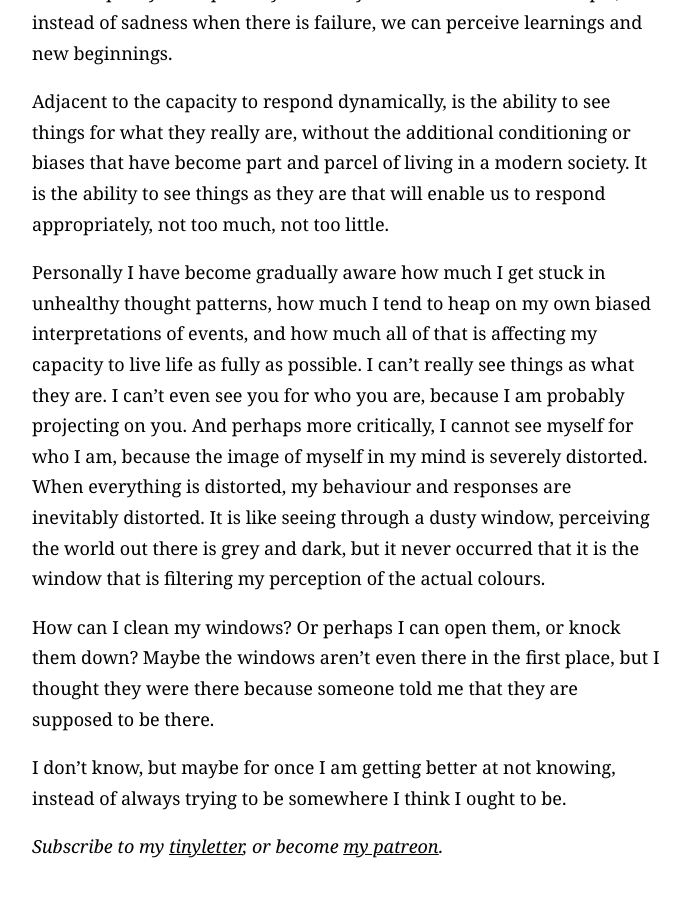
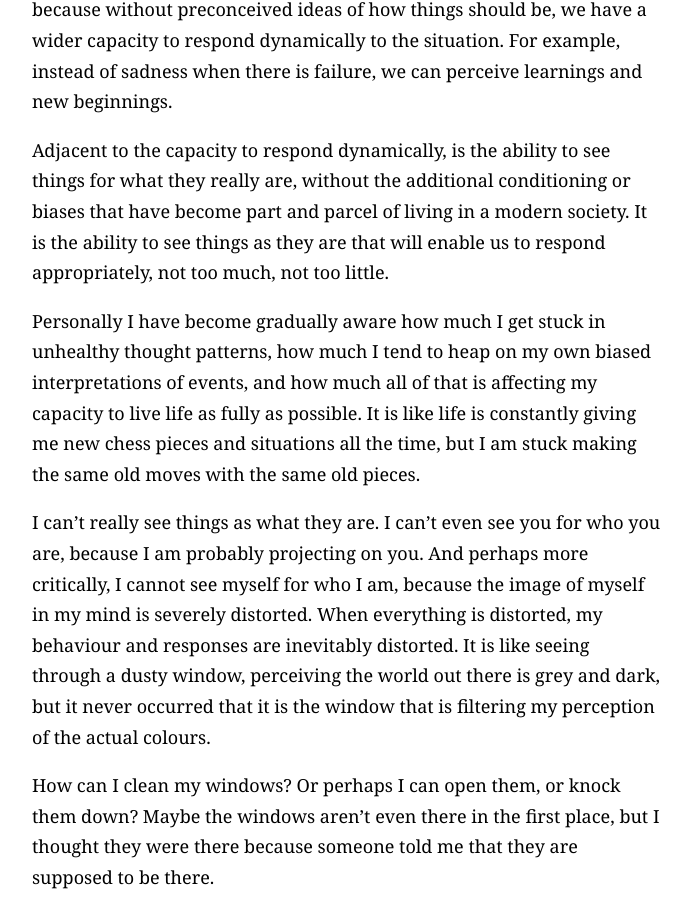
Before and after one commit to wynlim/wynlim.github.io, a Jekyll site: the page built from _posts/2019-01-27-dynamic-living.markdown, in a window 1280 px wide and 900 px high, scrolled down 1848 px. Shown: the whole window, without its empty margins (293-984 px from the left). Built offline with Jekyll 4.4.1, drawn with Linux system fonts in a browser that asks for light colours; comment, search, counter and statistics services are not loaded; some of the changed text lies outside the part shown.

Commit message:
Update 2019-01-27-dynamic-living.markdown

```diff
--- a/_posts/2019-01-27-dynamic-living.markdown
+++ b/_posts/2019-01-27-dynamic-living.markdown
@@ -19,7 +20,9 @@ But what I really like about zen is that unlike buddhism (though it branched fro
 
 Adjacent to the capacity to respond dynamically, is the ability to see things for what they really are, without the additional conditioning or biases that have become part and parcel of living in a modern society. It is the ability to see things as they are that will enable us to respond appropriately, not too much, not too little.
 
-Personally I have become gradually aware how much I get stuck in unhealthy thought patterns, how much I tend to heap on my own biased interpretations of events, and how much all of that is affecting my capacity to live life as fully as possible. I can't really see things as what they are. I can't even see you for who you are, because I am probably projecting on you. And perhaps more critically, I cannot see myself for who I am, because the image of myself in my mind is severely distorted. When everything is distorted, my behaviour and responses are inevitably distorted. It is like seeing through a dusty window, perceiving the world out there is grey and dark, but it never occurred that it is the window that is filtering my perception of the actual colours.
+Personally I have become gradually aware how much I get stuck in unhealthy thought patterns, how much I tend to heap on my own biased interpretations of events, and how much all of that is affecting my capacity to live life as fully as possible. It is like life is constantly giving me new chess pieces and situations all the time, but I am stuck making the same old moves with the same old pieces.
+
+I can't really see things as what they are. I can't even see you for who you are, because I am probably projecting on you. And perhaps more critically, I cannot see myself for who I am, because the image of myself in my mind is severely distorted. When everything is distorted, my behaviour and responses are inevitably distorted. It is like seeing through a dusty window, perceiving the world out there is grey and dark, but it never occurred that it is the window that is filtering my perception of the actual colours.
 
 How can I clean my windows? Or perhaps I can open them, or knock them down? Maybe the windows aren't even there in the first place, but I thought they were there because someone told me that they are supposed to be there.
 
```
Also changed, not shown: other parts of _posts/2019-01-27-dynamic-living.markdown (+1 -0 lines).
